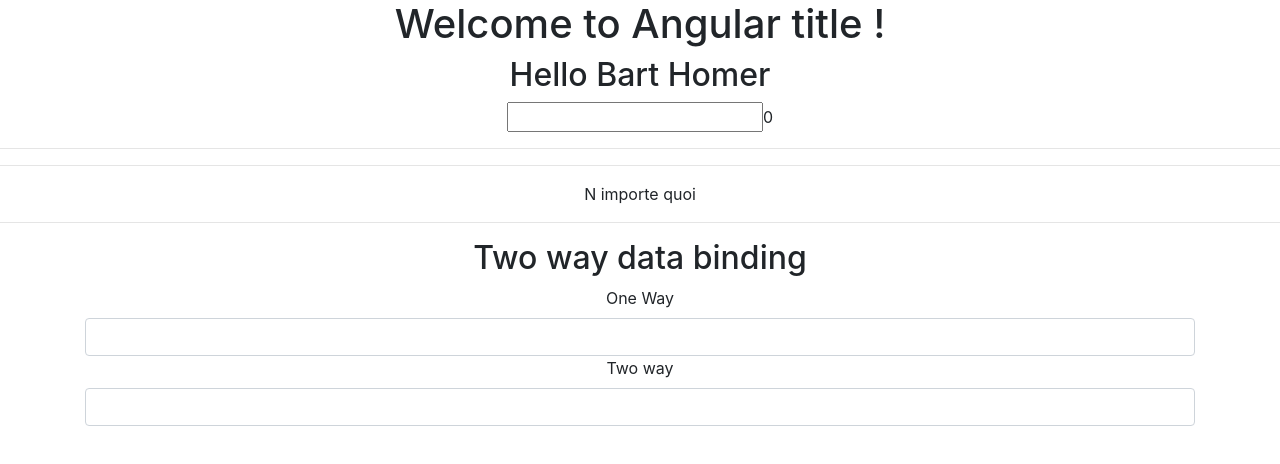
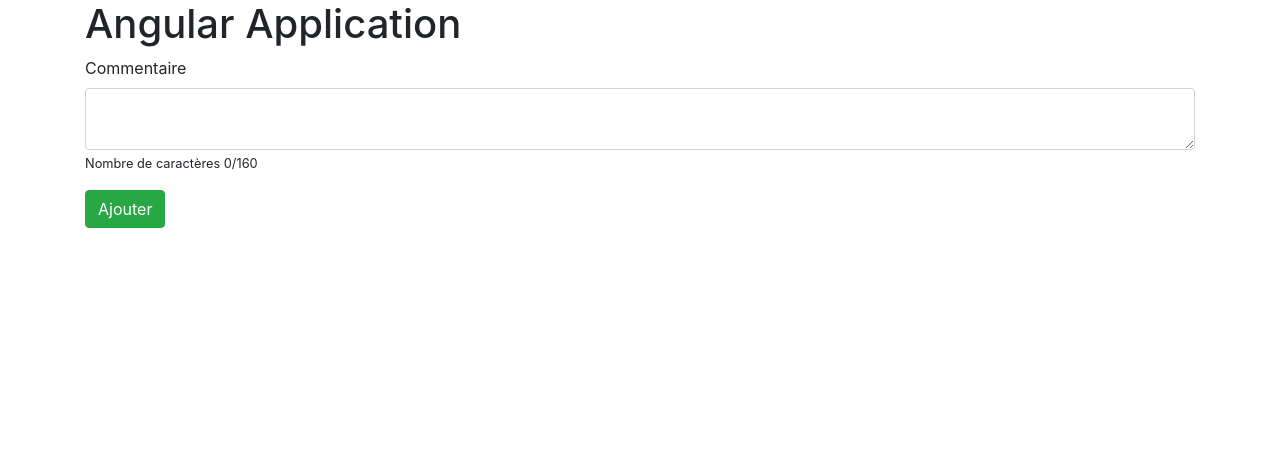
Before and after one commit to astonecole/angular-mcdnt4, an Angular app in the folder first-steps/: page / in a window 1280 px wide. Shown: the top 464 px of the page. Built offline with nearby package versions, Linux system fonts and the light colour scheme.

Commit message:
Add Comment component

```diff
--- a/first-steps/src/app/app.component.html
+++ b/first-steps/src/app/app.component.html
@@ -1,8 +1,7 @@
-<!--The content below is only a placeholder and can be replaced.-->
-<div style="text-align:center">
-  <h1>
-    Welcome to {{ title }} !
-  </h1>
+<div class="container">
+  <h1>Angular Application</h1>
 
-  <app-hello></app-hello>
+  <!-- <app-hello></app-hello> -->
+  <app-comment-input></app-comment-input>
+
 </div>
--- a/first-steps/src/app/app.module.ts
+++ b/first-steps/src/app/app.module.ts
@@ -4,11 +4,13 @@
 
 import { AppComponent } from './app.component';
 import { HelloComponent } from './hello/hello.component';
+import { CommentInputComponent } from './comment-input/comment-input.component';
 
 @NgModule({
   declarations: [
     AppComponent,
-    HelloComponent
+    HelloComponent,
+    CommentInputComponent
   ],
   imports: [
     BrowserModule,
--- /dev/null
+++ b/first-steps/src/app/comment-input/comment-input.component.html
@@ -0,0 +1,14 @@
+
+<div class="form-group">
+    <label for="comment-input">{{ label }}</label>
+    <textarea id="comment-input"
+              class="form-control"
+              [ngClass]="{'is-invalid': checkMaxChars()}"
+              [(ngModel)]="text"
+              [maxlength]="maxChars"></textarea>
+    <small [ngClass]="{'invalid-feedback': checkMaxChars()}">
+        Nombre de caractères {{ text.length }}/{{ maxChars }}
+    </small>
+</div>
+
+<button class="btn btn-success" (click)="addComment(text)">Ajouter</button>
--- /dev/null
+++ b/first-steps/src/app/comment-input/comment-input.component.ts
@@ -0,0 +1,20 @@
+import { Component } from '@angular/core';
+
+@Component({
+    selector: 'app-comment-input',
+    templateUrl: './comment-input.component.html',
+    styleUrls: ['./comment-input.component.css']
+})
+export class CommentInputComponent {
+    text = '';
+    maxChars = 160;
+    label = 'Commentaire';
+
+    addComment(text: string) {
+        console.log(text);
+    }
+
+    checkMaxChars(): boolean {
+        return this.text.length === this.maxChars;
+    }
+}
```
Also changed, not shown: first-steps/src/app/comment-input/comment-input.component.css (added).
